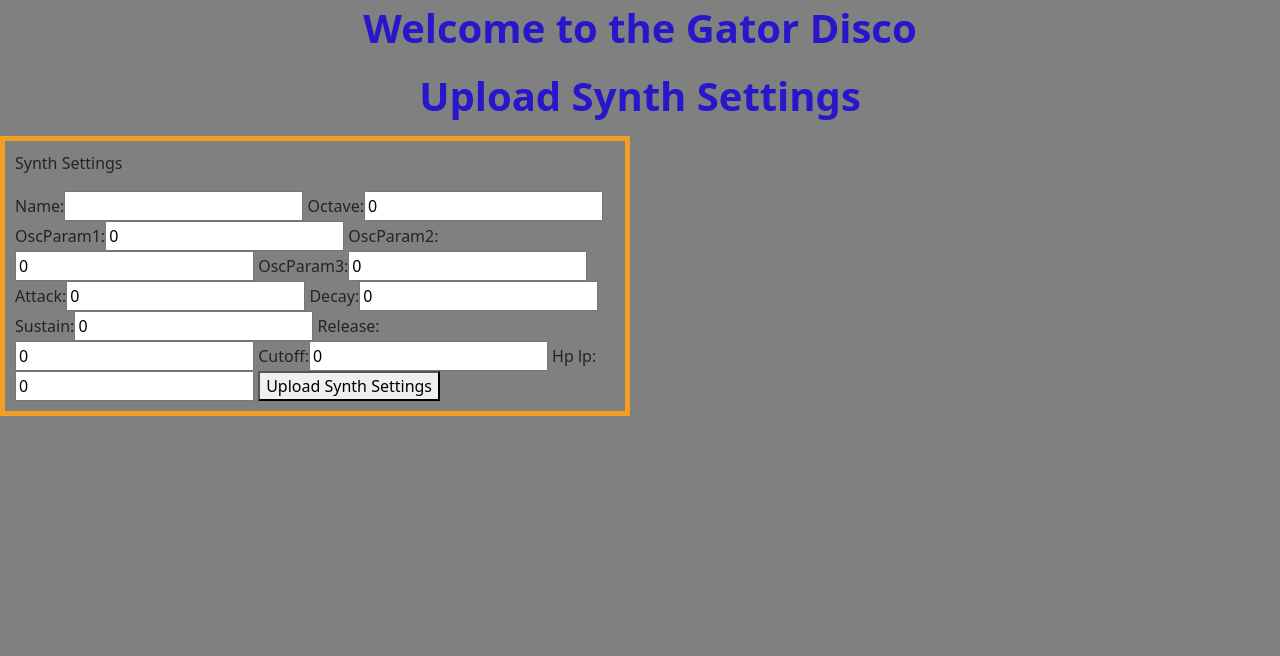
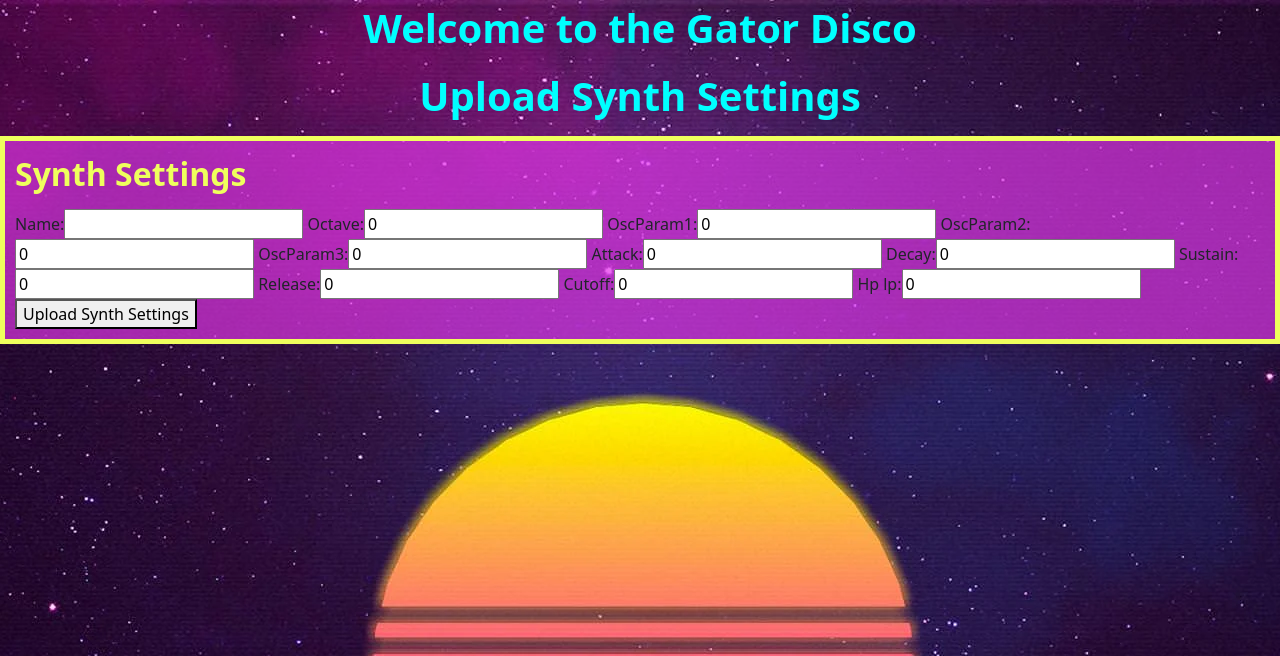
Before and after one commit to XavierJEsteve/GatorDisco, a Django app: page /config/ in a window 1280 px wide. Shown: the top 656 px of the page. Run offline with Django 3.2, Linux system fonts and the light colour scheme; some libraries are stand-ins or nearby versions.

Commit message:
Made small webpage changes. Going to create a new branch from here on out.

```diff
--- a/disco_server/disco_server/settings.py
+++ b/disco_server/disco_server/settings.py
@@ -31,6 +31,7 @@ ALLOWED_HOSTS = ['*']
 # Application definition
 
 INSTALLED_APPS = [
+    'crispy_forms',
     'fileshare',
     'django.contrib.admin',
     'django.contrib.auth',
@@ -137,3 +138,5 @@ DEFAULT_AUTO_FIELD = 'django.db.models.BigAutoField'
 # Changes by Xavier
 MEDIA_ROOT = os.path.join(BASE_DIR, 'media')
 MEDIA_URL = '/media/'
+
+CRISPY_TEMPLATE_PACK = 'uni_form'
--- a/disco_server/fileshare/static/disco_server/cover.css
+++ b/disco_server/fileshare/static/disco_server/cover.css
@@ -19,24 +19,30 @@ body {
   background-color: rgb(160, 4, 4);
 }
 #main-wrapper {
-  background-color: grey;
-  /*background-image: url('./eq-background.png');*/
+  background-image: url('./outrun.jpg');
   background-repeat: no-repeat;
   background-position: top;
 }
 
+#synthForm {
+  /* background-color: cyan; */
+}
+
 .div-forms {
   display: grid;
-  grid-template-columns: 1fr 1fr;
+  /* grid-template-columns: 1fr 1fr 1fr; */
   grid-gap: 20px;
+  justify-content: center;
 }
 
 .div-form {
+  background-color: rgba(227, 54, 233, 0.671);
   padding: 10px;
-  border: 5px solid rgba(243, 159, 33);
-  fill: rgba(243, 159, 33, 0.946);
-  position: relative;
+  border: 5px solid  rgb(239, 255, 93);
+  fill:  rgb(239, 255, 93);
   padding-bottom: 10px;
+  justify-content: center;
+
 }
 
 /*
@@ -45,10 +51,22 @@ body {
  h1 {
   padding: .25rem 0;
   font-weight: 700;
-  color: rgb(40, 22, 202);
+  color: cyan;
   background-color: transparent;
   border-bottom: .25rem solid transparent;
   text-align: center;
+}
+
+h2 {
+  padding: .25rem 0;
+  font-weight: 700;
+  color: rgb(239, 255, 93);
+  background-color: transparent;
+  border-bottom: .25rem solid transparent;
+  /* text-align: center; */
+}
+.td-bright {
+  color: rgb(239, 255, 93);
 }
  .nav-masthead .nav-link {
   padding: .25rem 0;
--- a/disco_server/fileshare/views.py
+++ b/disco_server/fileshare/views.py
@@ -16,10 +16,17 @@ def index(request):
                 'synth_files'  : synth_files
         }
         return render(request, 'index.html', context)
+        ''' TODO
+        * Change 'Uploaded Files' text color to yellow
+        * Change text color for each DB entry listed in the table
+        * CRUD from the main screen
+        '''
 
 def upload_config(request):
-        ''' Area for uploading config files'''
-
+        ''' TODO
+        * Make a nicer looking form
+        * Clean form inputted data
+        '''
         if request.method == 'POST':
                 synthform = SynthForm(request.POST)
                 if synthform.is_valid():
@@ -39,7 +46,7 @@ def upload_config(request):
                                 synthform.cleaned_data.get("hp_lp")
                         ]
 
-                        print("Config bytes", config_bytes)
+                        # print("Config bytes", config_bytes)
                         with open('synth_settings.bin', 'wb') as cfile:
                                 cfile.write(bytearray(config_bytes))
 
--- a/disco_server/templates/upload_config.html
+++ b/disco_server/templates/upload_config.html
@@ -1,11 +1,12 @@
 {% extends 'base.html' %}
+{% load crispy_forms_tags %}
 
 {% block content_upload %}
     <h1> Upload Synth Settings</h1>
     <div class="div-forms">
         <div class="div-form">
-            <p>Synth Settings</p>
-            <form method="post" enctype="multipart/form-data">
+            <h2>Synth Settings</h2>
+            <form id="synthForm" method="post" enctype="multipart/form-data">
                 {% csrf_token %}
                 {{ synthform }}
                 <button type="submit">Upload Synth Settings</button>
```
Also changed, not shown: disco_server/templates/index.html (+4 -3 lines).
